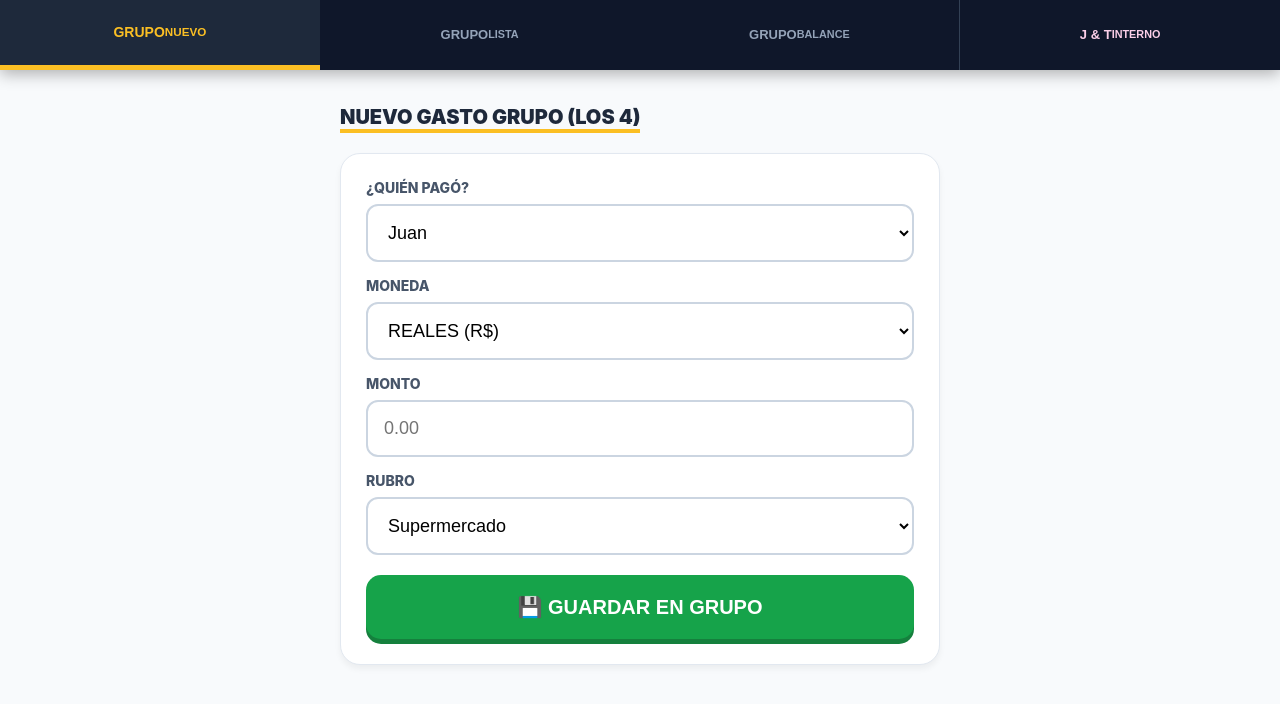
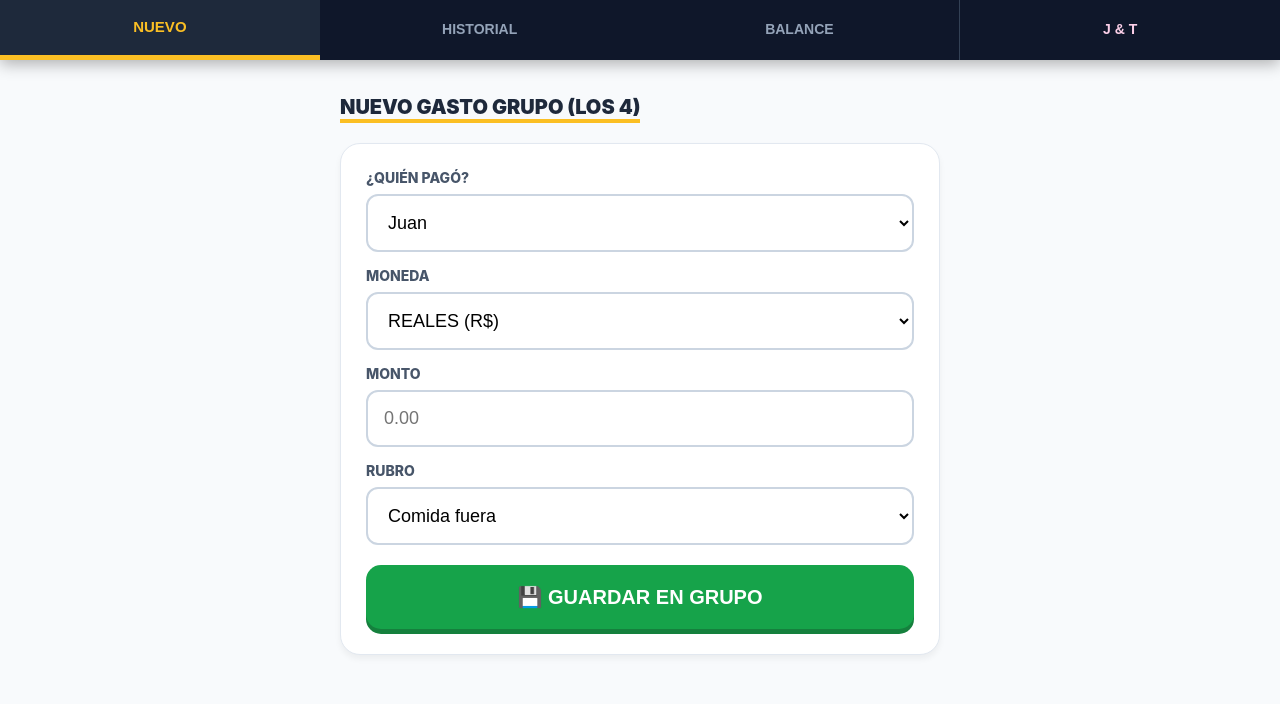
Before and after one commit to jotacege68-lgtm/viaje-brasil-2026, a plain HTML site: page index.html in a window 1280 px wide. Drawn offline with Linux system fonts and the light colour scheme.

Commit message:
Update index.html

```diff
--- a/index.html
+++ b/index.html
@@ -8,12 +8,12 @@
     <script src="https://www.gstatic.com/firebasejs/9.17.1/firebase-database-compat.js"></script>
 
     <style>
-        :root { --bg: #f8fafc; --header-h: 70px; --accent: #16a34a; --pareja-bg: #fdf2f8; --pareja-accent: #db2777; }
+        :root { --bg: #f8fafc; --header-h: 60px; --accent: #16a34a; --pareja-bg: #fdf2f8; --pareja-accent: #db2777; }
         body { font-family: -apple-system, system-ui, sans-serif; background: var(--bg); margin: 0; padding-top: calc(var(--header-h) + 20px); color: #334155; }
 
         .tabs { position: fixed; top: 0; width: 100%; background: #0f172a; display: flex; height: var(--header-h); box-shadow: 0 4px 15px rgba(0,0,0,0.3); z-index: 1000; }
-        .tab-btn { flex: 1; border: none; background: none; font-size: 13px; font-weight: 900; color: #94a3b8; text-transform: uppercase; cursor: pointer; display: flex; align-items: center; justify-content: center; text-align: center; line-height: 1.1; padding: 0 5px; transition: 0.2s;}
-        .tab-btn.active { color: #fbbf24; background: #1e293b; border-bottom: 5px solid #fbbf24; font-size: 14px; }
+        .tab-btn { flex: 1; border: none; background: none; font-size: 14px; font-weight: 900; color: #94a3b8; text-transform: uppercase; cursor: pointer; display: flex; align-items: center; justify-content: center; text-align: center; line-height: 1.1; padding: 0 5px; transition: 0.2s;}
+        .tab-btn.active { color: #fbbf24; background: #1e293b; border-bottom: 5px solid #fbbf24; font-size: 15px; }
         .tab-btn-pareja { color: #fbcfe8; border-left: 1px solid #334155;}
         .tab-btn-pareja.active { color: #f472b6; border-bottom-color: #f472b6; background: #4c1d95; }
 
@@ -69,10 +69,10 @@
 <body>
 
 <nav class="tabs">
-    <button class="tab-btn active" onclick="showTab('CARGAR_GRUPO', this)">GRUPO<br><small>Nuevo</small></button>
-    <button class="tab-btn" onclick="showTab('HISTORIAL_GRUPO', this)">GRUPO<br><small>Lista</small></button>
-    <button class="tab-btn" onclick="showTab('BALANCE_GRUPO', this)">GRUPO<br><small>Balance</small></button>
-    <button class="tab-btn tab-btn-pareja" onclick="showTab('PAREJA_INTERNO', this)">J & T<br><small>Interno</small></button>
+    <button class="tab-btn active" onclick="showTab('CARGAR_GRUPO', this)">NUEVO</button>
+    <button class="tab-btn" onclick="showTab('HISTORIAL_GRUPO', this)">HISTORIAL</button>
+    <button class="tab-btn" onclick="showTab('BALANCE_GRUPO', this)">BALANCE</button>
+    <button class="tab-btn tab-btn-pareja" onclick="showTab('PAREJA_INTERNO', this)">J & T</button>
 </nav>
 
 <!-- ========================================== -->
@@ -101,10 +101,12 @@
         <input type="number" id="monto" inputmode="decimal" placeholder="0.00">
         <label>Rubro</label>
         <select id="rubro" onchange="checkOtro(this)">
-            <option value="SUPER">Supermercado</option>
-            <option value="COMIDA FUERA">Restaurante / Comida</option>
-            <option value="PLAYA">Playa / Bebidas</option>
-            <option value="AUTO">Nafta / Peajes / Taller</option>
+            <option value="COMIDA FUERA">Comida fuera</option>
+            <option value="SUPER">Super</option>
+            <option value="BEBIDAS">Bebidas</option>
+            <option value="ALOJAMIENTO">Alojamiento</option>
+            <option value="NAFTA">Nafta</option>
+            <option value="PEAJES">Peajes</option>
             <option value="VARIOS">Varios (Otro)</option>
         </select>
         <input type="text" id="rubro-otro" placeholder="¿Qué gasto fue?" style="display:none; margin-top: 10px;">
@@ -224,7 +226,7 @@
 </div>
 
 <script>
-    // Configuración Firebase (La de siempre)
+    // Configuración Firebase
     const firebaseConfig = {
       apiKey: "AIzaSyBDlHjKXf33pCEznyLAmFrTDXVPevrHe9Q",
       authDomain: "gastoscasa-d8bc2.firebaseapp.com",
@@ -238,11 +240,9 @@
     if (!firebase.apps.length) firebase.initializeApp(firebaseConfig);
     const db = firebase.database();
 
-    // ==========================================
-    // LOS DOS NODOS CONECTADOS (CORREGIDOS)
-    // ==========================================
-    const NODO_GRUPO = 'viaje_brasil_2026';       // ¡Este es el original correcto!
-    const NODO_PAREJA = 'brasil_2026_interno';    // La caja chica paralela
+    // NODOS CONECTADOS
+    const NODO_GRUPO = 'viaje_brasil_2026';       // Base de datos original
+    const NODO_PAREJA = 'brasil_2026_interno';    // Caja chica
 
     const GRUPO_1 = ["JUAN", "TANIA"];
     let todosLosGastosGrupo = [];
@@ -432,7 +432,7 @@
 
     function borrarPareja(id) { if(confirm("¿Borrar gasto de J&T?")) db.ref(`${NODO_PAREJA}/${id}`).remove().then(()=>cargarPantallaPareja()); }
 
-    // --- LA FUNCIÓN MAESTRA CORREGIDA ---
+    // --- LA FUNCIÓN MAESTRA ---
     function liquidarParejaUnificado() {
         const tc = parseFloat(document.getElementById('tc-pareja').value);
         const veredictoDiv = document.getElementById('veredicto-pareja');
@@ -452,7 +452,7 @@
             const snapGrupo = snapshots[0];
             const snapPareja = snapshots[1];
 
-            // 1. MATEMÁTICA DEL GRUPO CORREGIDA (Base = Splitwise)
+            // 1. MATEMÁTICA DEL GRUPO (Splitwise)
             let juanPagoParaGrupo = 0;
             let taniaPagoParaGrupo = 0;
 
@@ -465,8 +465,6 @@
                 }
             });
 
-            // Lo que le corresponde a Juan y Tania INDIVIDUALMENTE de los gastos del grupo
-            // es la mitad de lo que le corresponde a la Pareja 1.
             const aportesDeAmbasParejasAlGrupo = juanPagoParaGrupo + taniaPagoParaGrupo;
             const pesoIndividualDelGrupo = aportesDeAmbasParejasAlGrupo / 2;
 
```
